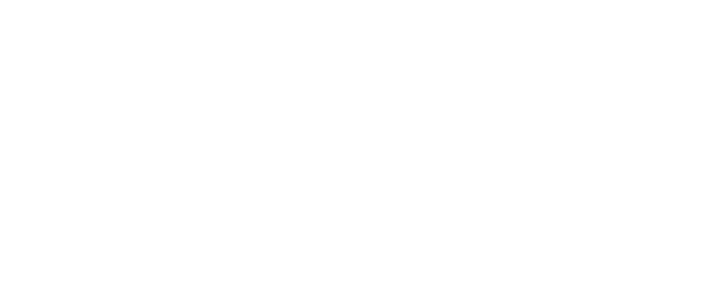
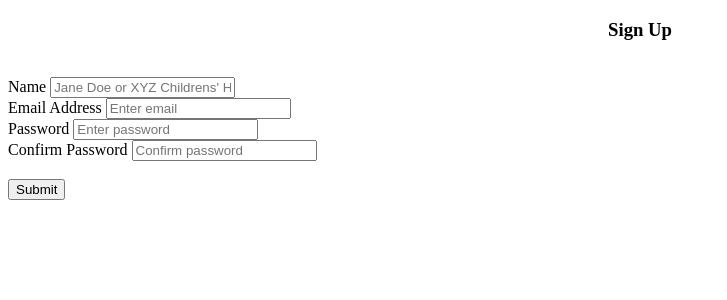
Before and after one commit to Mandy-cyber/Childrens-Home-Matchmaking, a Flask app: page /sign-up in a window 1280 px wide. Before the commit the part shown is empty. Shown: the top 300 px of the page, without its empty margins (0-727 px from the left). Run offline with Flask 2, Linux system fonts and the light colour scheme.

Commit message:
outlining signup form

```diff
--- a/website/templates/base.html
+++ b/website/templates/base.html
@@ -4,9 +4,12 @@
     <meta charset="UTF-8">
     <meta http-equiv="X-UA-Compatible" content="IE=edge">
     <meta name="viewport" content="width=device-width, initial-scale=1.0">
-    <title>Document</title>
+    <title>{% block title %}Base{% endblock %}</title>
 </head>
 <body>
-
+    <div>
+        {% block content%}
+        {% endblock%}
+    </div>
 </body>
 </html>
--- a/website/templates/signup.html
+++ b/website/templates/signup.html
@@ -0,0 +1,47 @@
+{% extends "base.html" %}
+
+{% block title %}Sign Up{% endblock%}
+
+{% block content%}
+<form method="POST">
+    <h3 align="center">Sign Up</h3>
+    <div class="form-group">
+
+
+        <br>
+        <label for="firstName">Name</label>
+        <input
+            type="text"
+            id="full_name"
+            name="full_name"
+            placeholder="Jane Doe or XYZ Childrens' Home"
+        />
+        <br>
+        <label for="email">Email Address</label>
+        <input
+            type="email"
+            id="email"
+            name="email"
+            placeholder="Enter email"
+        />
+        <br>
+        <label for="password1">Password</label>
+        <input
+            type="password"
+            id="password1"
+            name="password1"
+            placeholder="Enter password"
+        />
+        <br>
+        <label for="password2">Confirm Password</label>
+        <input
+            type="password"
+            id="password2"
+            name="password2"
+            placeholder="Confirm password"
+        />
+    </div>
+    <br>
+    <button type="submit" class="btn btn-primary">Submit</button>
+</form>
+{% endblock%}
```
Also changed, not shown: website/views.py (+4 -4 lines).
